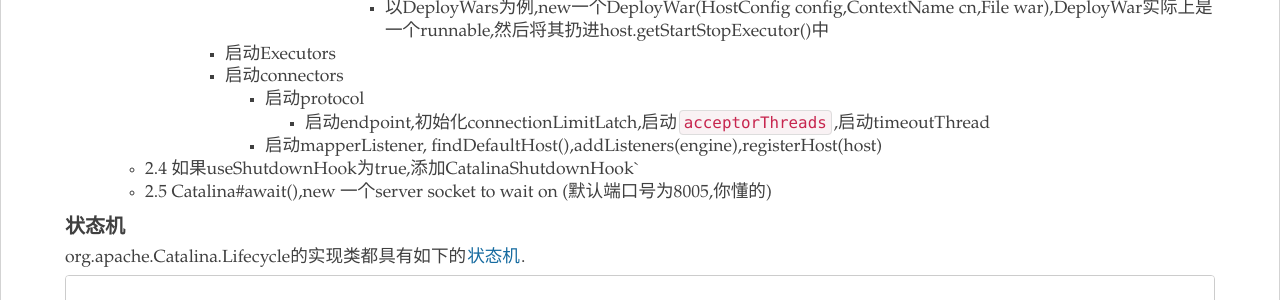
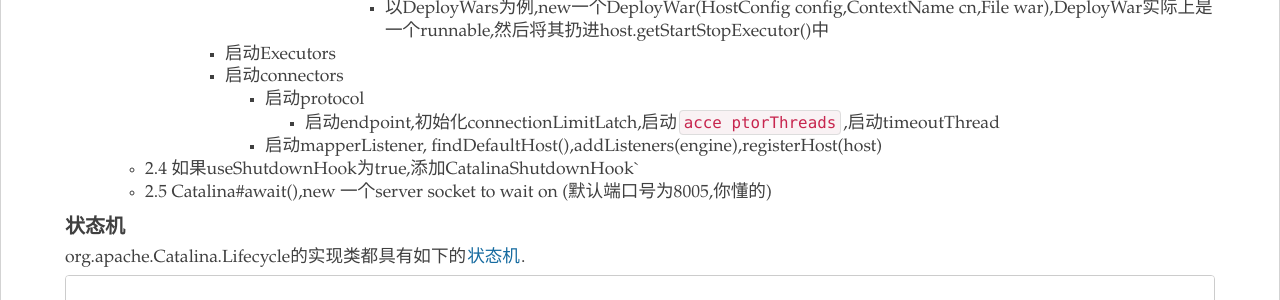
Before and after one commit to zy123a/lcj1992.github.com, a Jekyll site: the page built from _posts/soft/tomcat/2016-04-26-tomcat_source.md, in a window 1280 px wide and 900 px high, scrolled down 2792 px. Shown: the part 147-447 px from the top of the window. Built offline with Jekyll 4.4.1, drawn with Linux system fonts in a browser that asks for light colours; nearby versions of some CDN libraries; comment, search, counter and statistics services are not loaded.

Commit message:
tomat source

```diff
--- a/_posts/soft/tomcat/2016-04-26-tomcat_source.md
+++ b/_posts/soft/tomcat/2016-04-26-tomcat_source.md
@@ -123,7 +123,7 @@ tomcat的入口为`BootStrap#main`
             *   启动Executors
             *   启动connectors
                 *   启动protocol
-                    *   启动endpoint,初始化connectionLimitLatch,启动`acceptorThreads`,启动timeoutThread
+                    *   启动endpoint,初始化connectionLimitLatch,启动`acce  ptorThreads`,启动timeoutThread
                 *   启动mapperListener, findDefaultHost(),addListeners(engine),registerHost(host)
     *   2.4 如果useShutdownHook为true,添加CatalinaShutdownHook`
     *   2.5 Catalina#await(),new 一个server socket to wait on (默认端口号为8005,你懂的)
```
Also changed, not shown: 1 other file.
